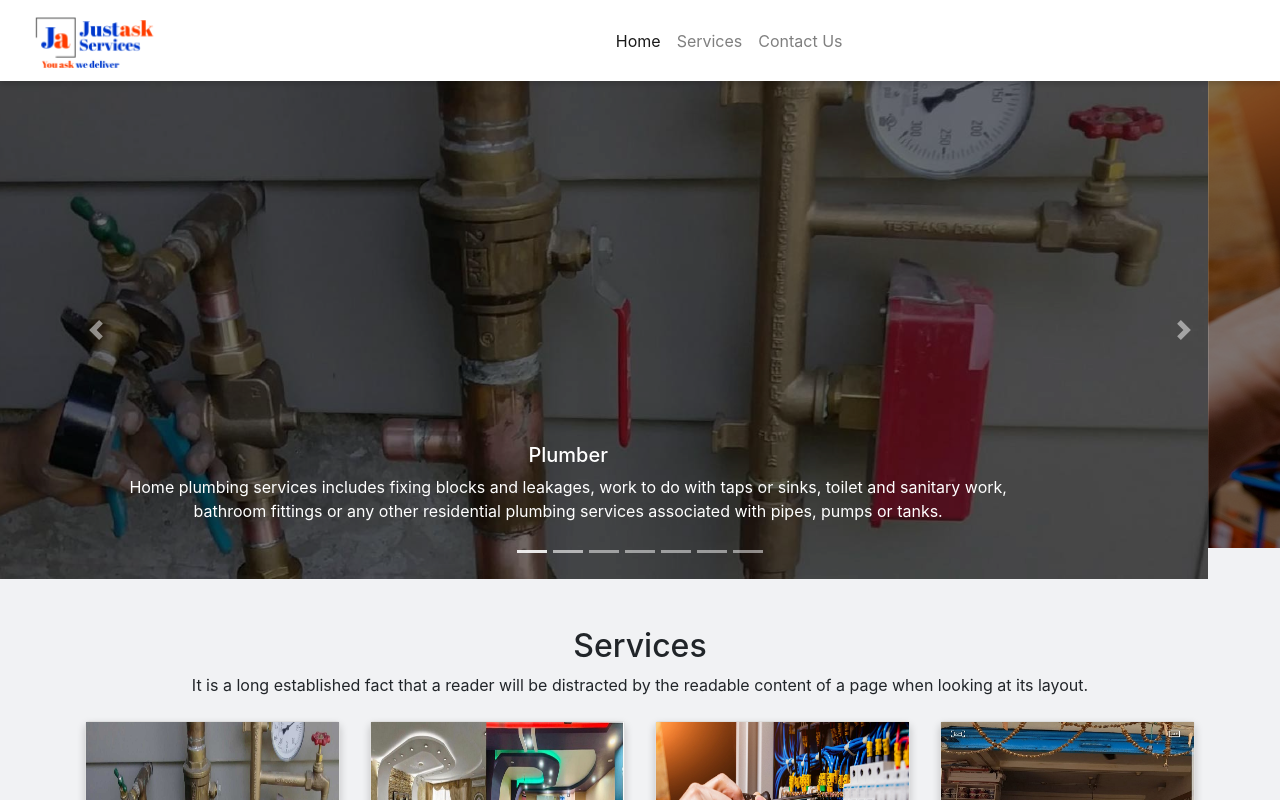
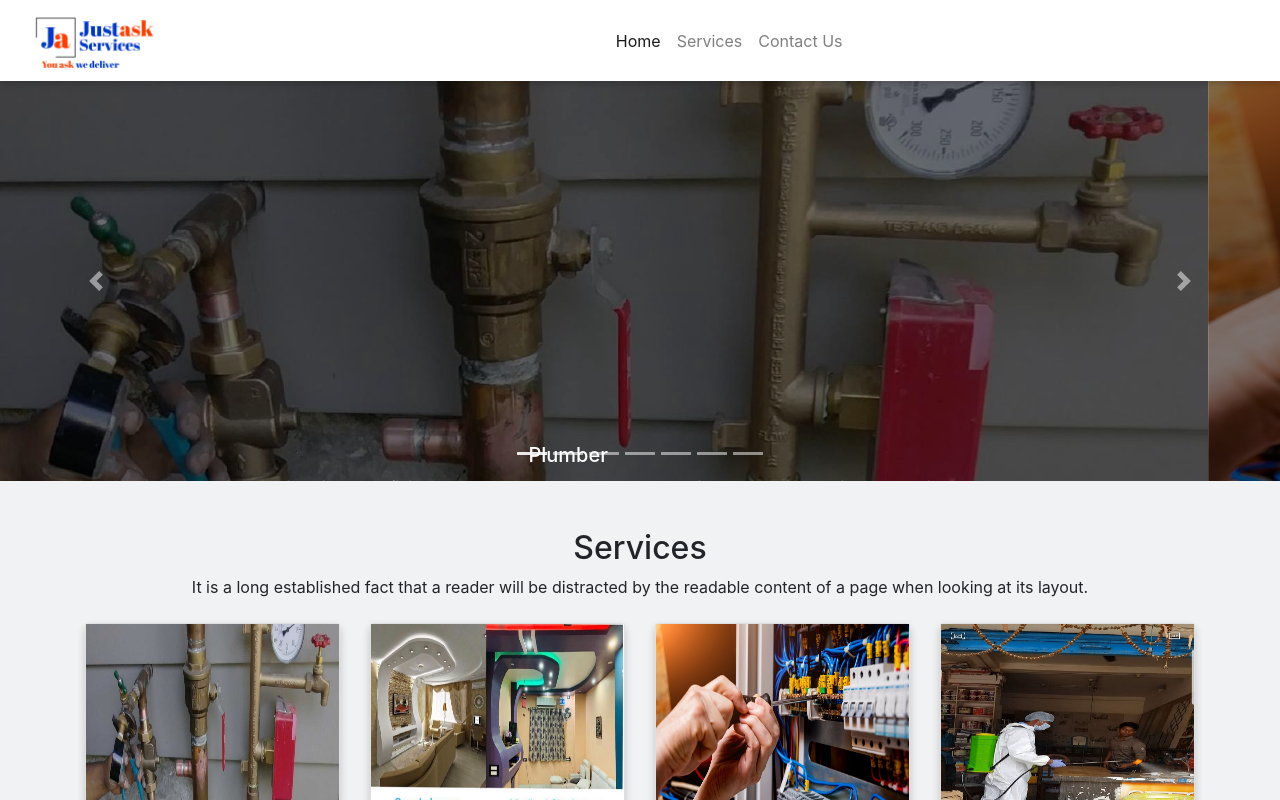
Before and after one commit to Rohandeshwal/justAsk, an Angular app: page /home in a window 1280 px wide. Shown: the top 800 px of the page. Built offline with nearby package versions, Linux system fonts and the light colour scheme.

Commit message:
carosels

```diff
--- a/src/app/modules/home/components/carosels/carosels.component.scss
+++ b/src/app/modules/home/components/carosels/carosels.component.scss
@@ -2,7 +2,7 @@
 .blur{
     filter: brightness(50%);
 }
-// .carousel-inner{
+.carousel-inner{
 
-//    height: 400px;
-// }
+   height: 400px;
+}
```
